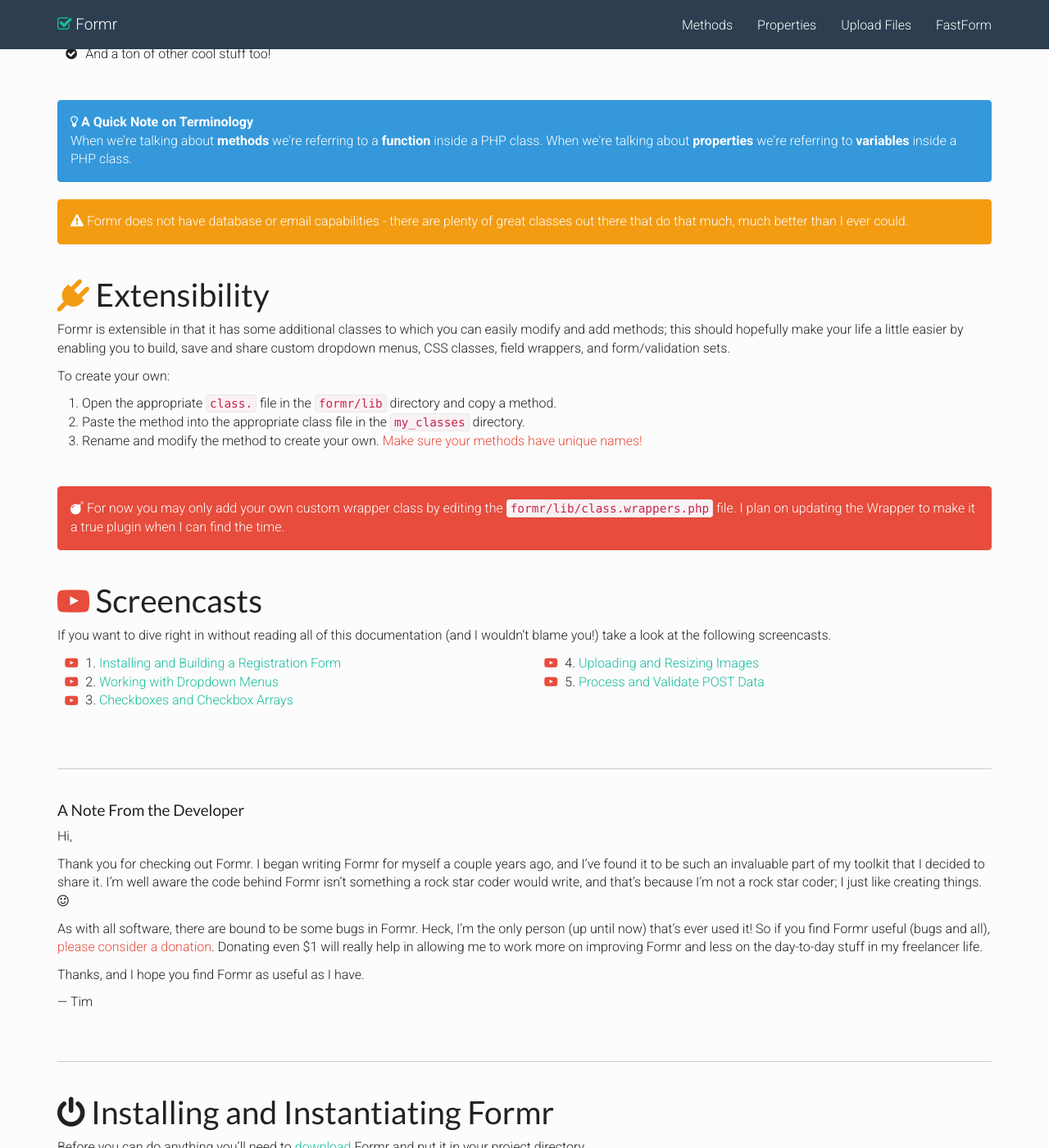
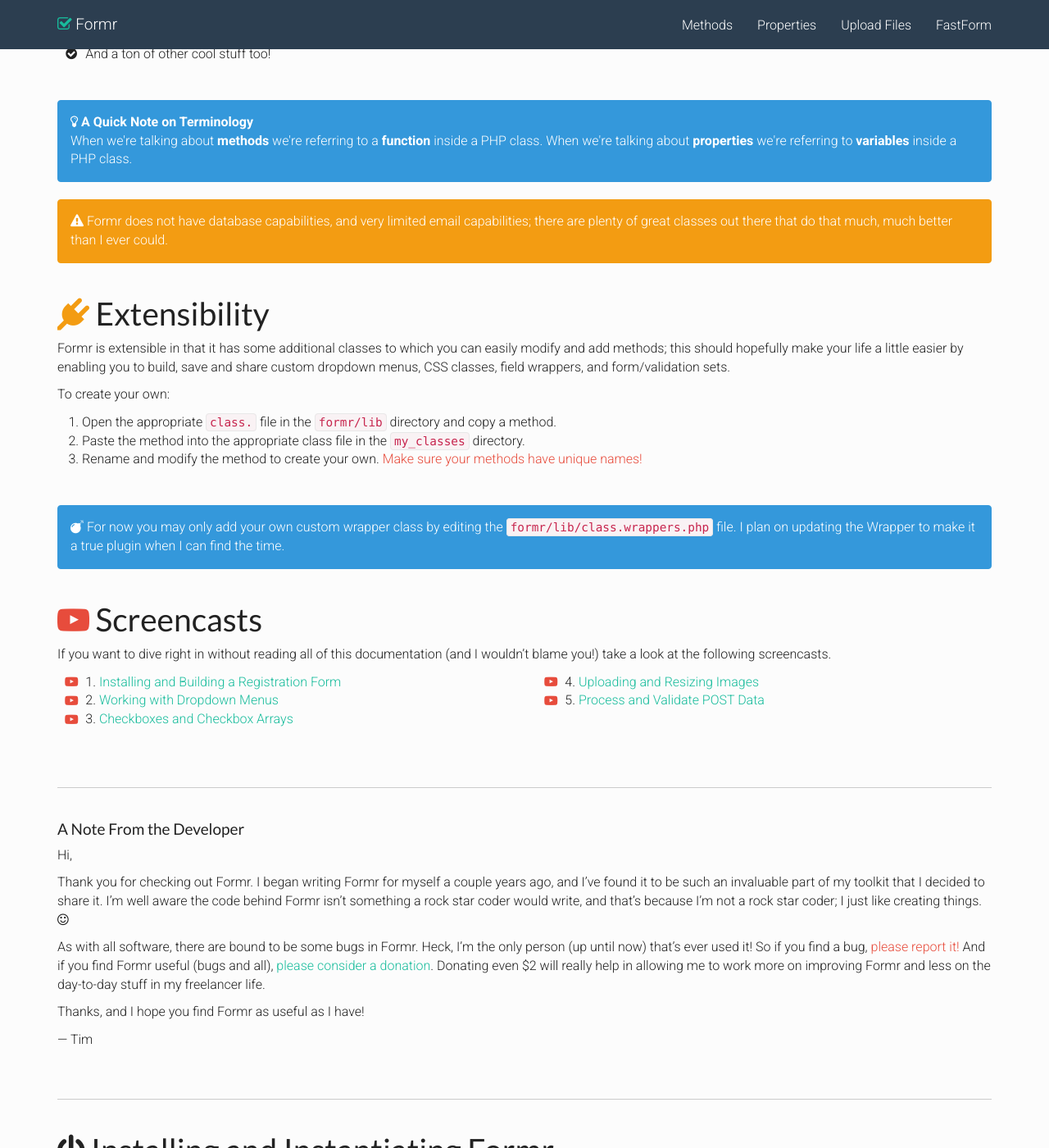
Before and after one commit to formr/formr.github.io, a Jekyll site: the page built from index.md, in a window 1280 px wide and 1400 px high, scrolled down 837 px. Shown: the whole window at 82% size. Built offline with Jekyll 4.4.1, drawn with Linux system fonts in a browser that asks for light colours; nearby versions of some CDN libraries.

Commit message:
Added new method
Added send_email() method to Methods page, updated home page and fixed
the meta viewport tag.

```diff
--- a/_includes/head.html
+++ b/_includes/head.html
@@ -1,7 +1,7 @@
 <head>
 	<meta charset="utf-8">
 	<meta http-equiv="X-UA-Compatible" content="IE=edge">
-	<meta name="viewport" content="width=device-width, initial-scale=1">
+	<meta name="viewport" content="width=device-width, initial-scale=1, maximum-scale=1, user-scalable=0">
 
 	<title>{% if page.title %}{{ page.title }}{% else %}{{ site.title }}{% endif %}</title>
 	<meta name="description" content="{% if page.excerpt %}{{ page.excerpt | strip_html | strip_newlines | truncate: 160 }}{% else %}{{ site.description }}{% endif %}">
--- a/index.md
+++ b/index.md
@@ -71,7 +71,7 @@
 </div>
 
 <div class="alert alert-warning">
-<i class="fa fa-warning"></i> Formr does not have database or email capabilities - there are plenty of great classes out there that do that much, much better than I ever could.
+<i class="fa fa-warning"></i> Formr does not have database capabilities, and very limited email capabilities; there are plenty of great classes out there that do that much, much better than I ever could.
 </div>
 
 
@@ -87,7 +87,7 @@
 
 <br>
 
-<div class="alert alert-danger">
+<div class="alert alert-info">
 <i class="fa fa-bomb"></i> For now you may only add your own custom wrapper class by editing the <code>formr/lib/class.wrappers.php</code> file. I plan on updating the Wrapper to make it a true plugin when I can find the time.
 </div>
 
@@ -129,9 +129,9 @@
 
 Thank you for checking out Formr. I began writing Formr for myself a couple years ago, and I've found it to be such an invaluable part of my toolkit that I decided to share it. I'm well aware the code behind Formr isn't something a rock star coder would write, and that's because I'm not a rock star coder; I just like creating things. <i class="fa fa-smile-o"></i>
 
-As with all software, there are bound to be some bugs in Formr. Heck, I'm the only person (up until now) that's ever used it! So if you find Formr useful (bugs and all), <a href="#welcome" class="text-danger"><span class="text-danger">please consider a donation</span></a>. Donating even $1 will really help in allowing me to work more on improving Formr and less on the day-to-day stuff in my freelancer life.
+As with all software, there are bound to be some bugs in Formr. Heck, I'm the only person (up until now) that's ever used it! So if you find a bug, <a href="https://github.com/formr/Formr/issues" title="Report Formr bugs"><span class="text-danger">please report it!</span></a> And if you find Formr useful (bugs and all), <a href="#welcome" title="Donate to Formr">please consider a donation</a>. Donating even $2 will really help in allowing me to work more on improving Formr and less on the day-to-day stuff in my freelancer life.
 
-Thanks, and I hope you find Formr as useful as I have.
+Thanks, and I hope you find Formr as useful as I have!
 
 &mdash; Tim
 
```
Also changed, not shown: methods.md (+100 -31 lines).
